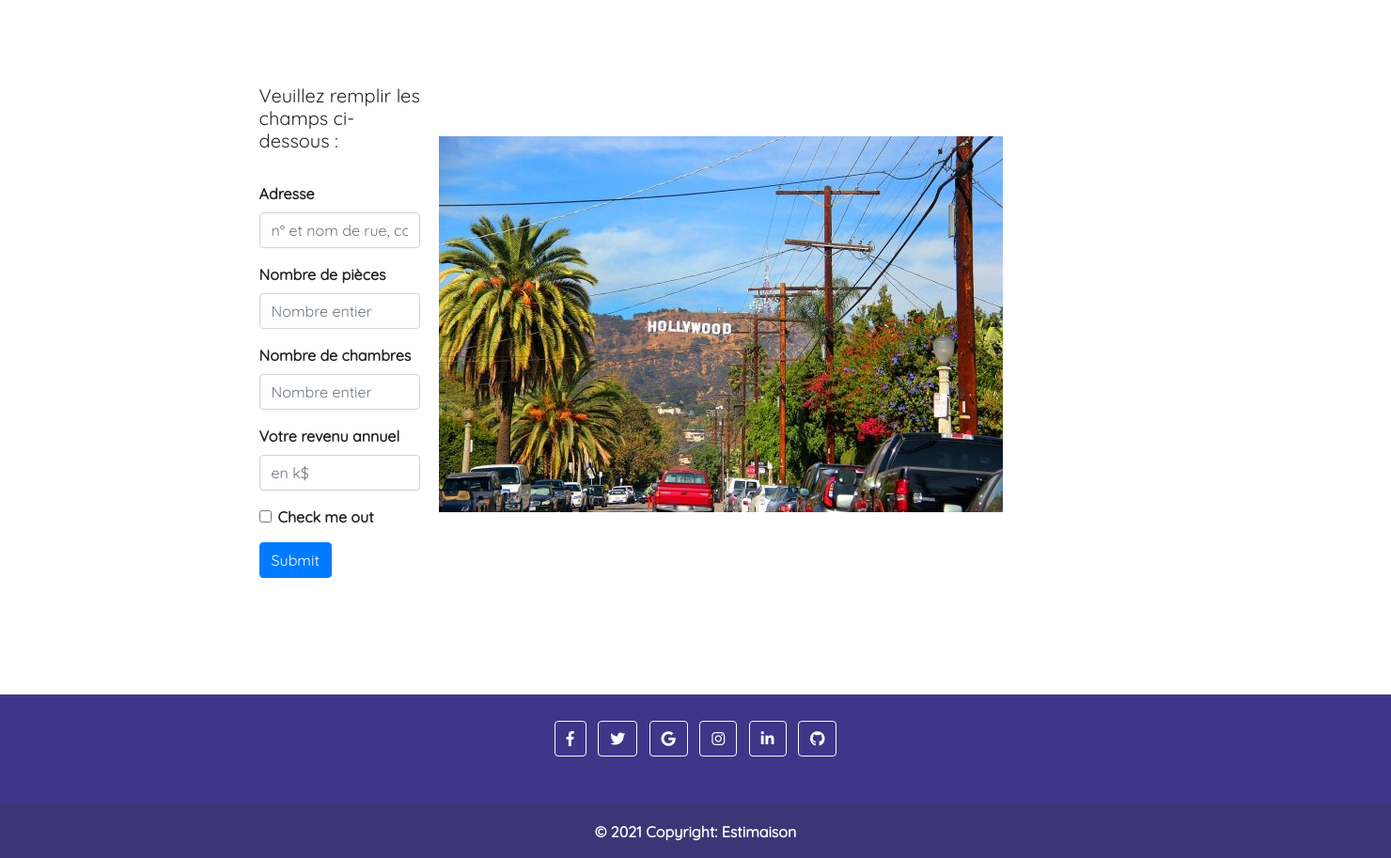
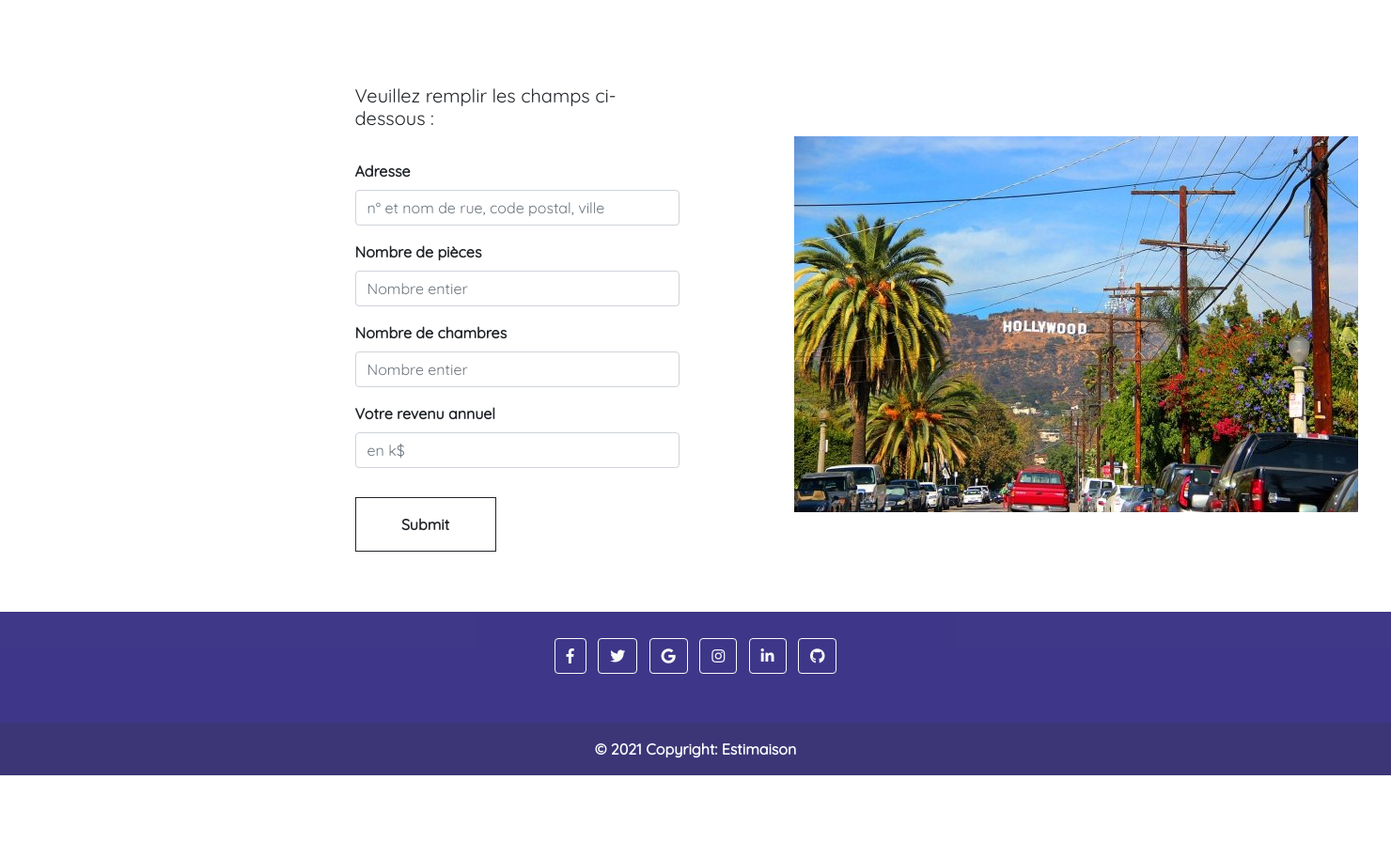
Before and after one commit to julienbosse/Brief_agile, a Flask app: page /form_predict in a window 1480 px wide; the page is wider, and only the part inside the window is pictured. Shown: the part 582-1495 px from the top of that part at 94% size. After the commit the page ends 1407 px from the top of that part, so only its background shows below. Run offline with Flask 2, Linux system fonts and the light colour scheme; some libraries are stand-ins or nearby versions.

Commit message:
form_predict.html fixed
fixed

```diff
--- a/V2/app/templates/form_predict.html
+++ b/V2/app/templates/form_predict.html
@@ -6,6 +6,7 @@
 <div class="section-3">
     <div class="container">
         <div class="row">
+            <div class="col-lg-8">
                 <div class="wrapper-form">
                     <div class="content-section">
                         <div class="center">
@@ -29,15 +30,13 @@
                                     <label for="exampleInputPassword1">Votre revenu annuel</label>
                                     <input type="text" class="form-control" id="income" name="income" placeholder="en k$">
                                 </div>
-                            <div class="form-check">
-                                <input type="checkbox" class="form-check-input" id="exampleCheck1">
-                                <label class="form-check-label" for="exampleCheck1">Check me out</label>
-                            </div>
-                            <button type="submit" class="btn btn-primary">Submit</button>
+                                <button type="submit" class="button button--ujarak button--border-thin button--text-thick">Submit</button>
                         </form>
                       </div>
                     </div>
                 </div>
+            </div>
+
             <div class="col-lg-4">
                 <div class="img-content">
                     <img src="../static/img/californie-predict.jpg" >
```
Lines whose indentation alone changed are shown as unchanged.
